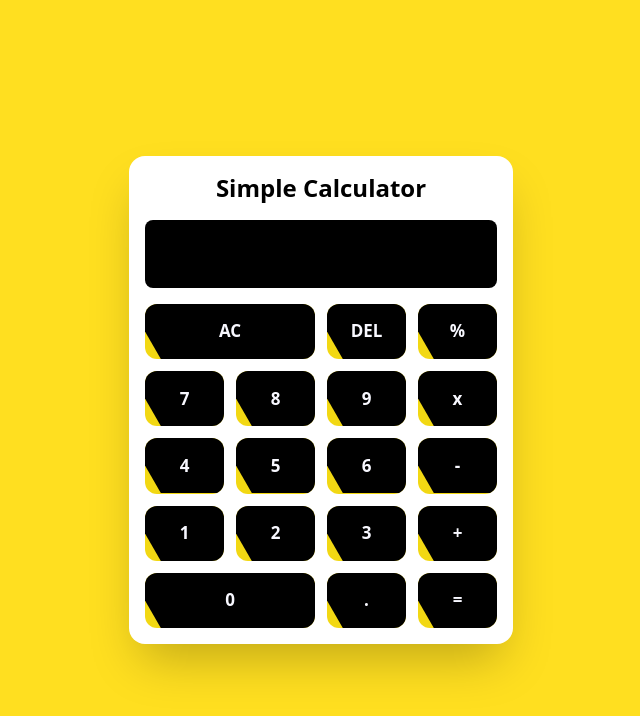
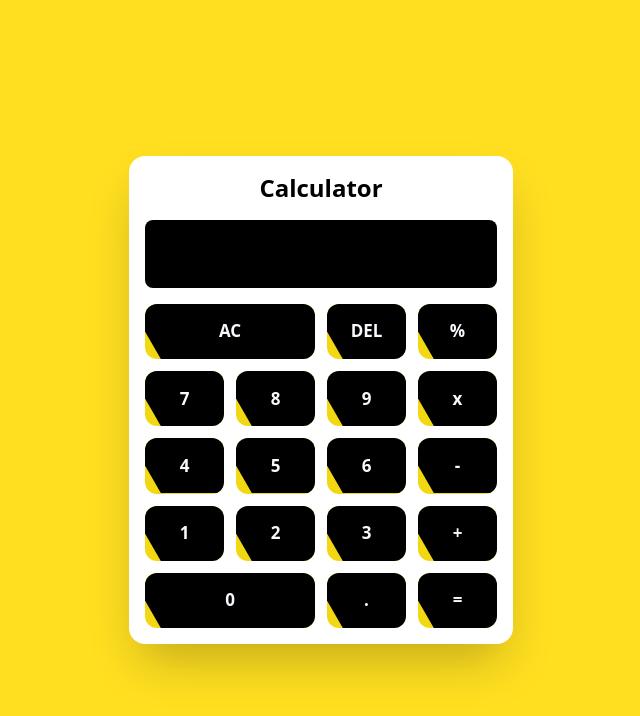
Before and after one commit to ajith731/calculator_2, a plain HTML site: page index.html in a window 1280 px wide. Shown: the whole page, without its empty margins (319-959 px from the left). Drawn offline with nearby package versions, Linux system fonts and the light colour scheme.

Commit message:
new caption

```diff
--- a/index.html
+++ b/index.html
@@ -50,7 +50,7 @@
 
 
   <main class="bg-white w-96 rounded-2xl shadow-2xl p-4">
-        <h1 class="text-center text-2xl font-bold text-black-600 mb-4">Simple Calculator</h1>
+        <h1 class="text-center text-2xl font-bold text-black-600 mb-4">Calculator</h1>
 
     <!-- Display -->
     <input
```
